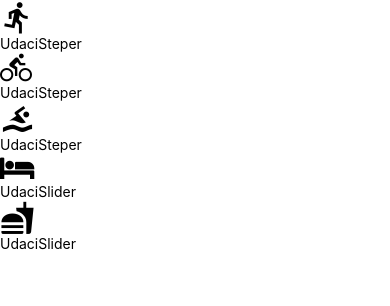
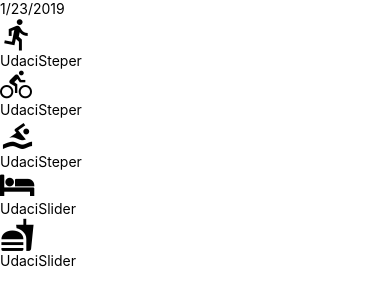
Before and after one commit to romanmashkovskiy/tyler-mcginnis-react-native, a React Native app: screen / in a window 390 px wide. Shown: the top 306 px of the page. Built offline with nearby package versions, Linux system fonts and the light colour scheme.

Commit message:
AddEntry DateHeader

```diff
--- a/components/AddEntry.js
+++ b/components/AddEntry.js
@@ -3,6 +3,7 @@
 import {getMetricMetaInfo} from '../utils/helpers';
 import UdaciSlider from './UdaciSlider';
 import UdaciStepper from './UdaciStepper';
+import DateHeader from './DateHeader';
 
 export default class AddEntry extends Component {
     state = {
@@ -50,6 +51,7 @@
 
         return (
             <View>
+                <DateHeader date={(new Date()).toLocaleDateString()}/>
                 {Object.keys(metaInfo).map((key) => {
                     const {getIcon, type, ...rest} = metaInfo[key];
                     const value = this.state[key];
--- /dev/null
+++ b/components/DateHeader.js
@@ -0,0 +1,10 @@
+import React from 'react';
+import { Text } from 'react-native';
+
+export default function DateHeader ({date}) {
+    return (
+        <Text>
+            {date}
+        </Text>
+    );
+}
```
